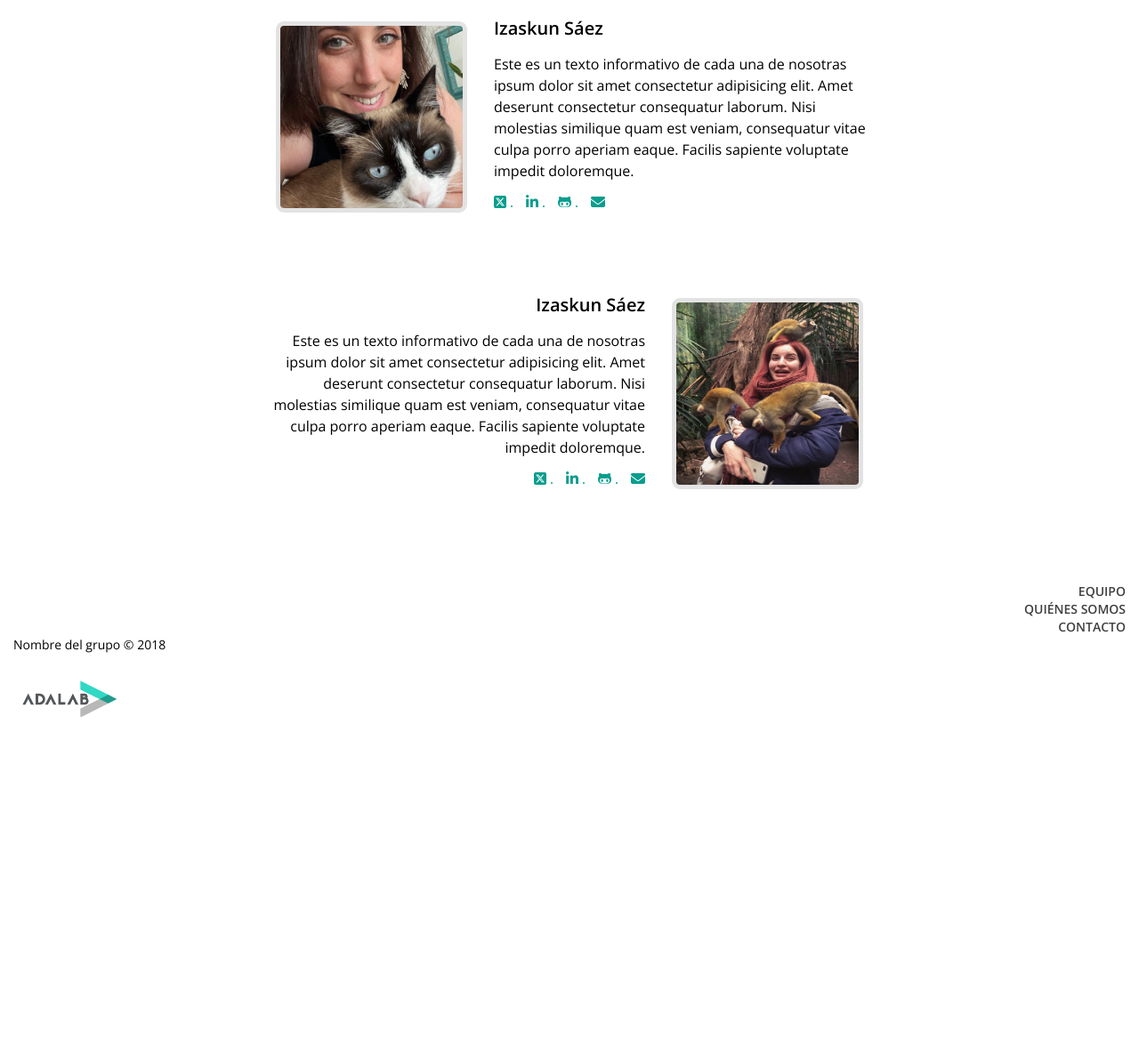
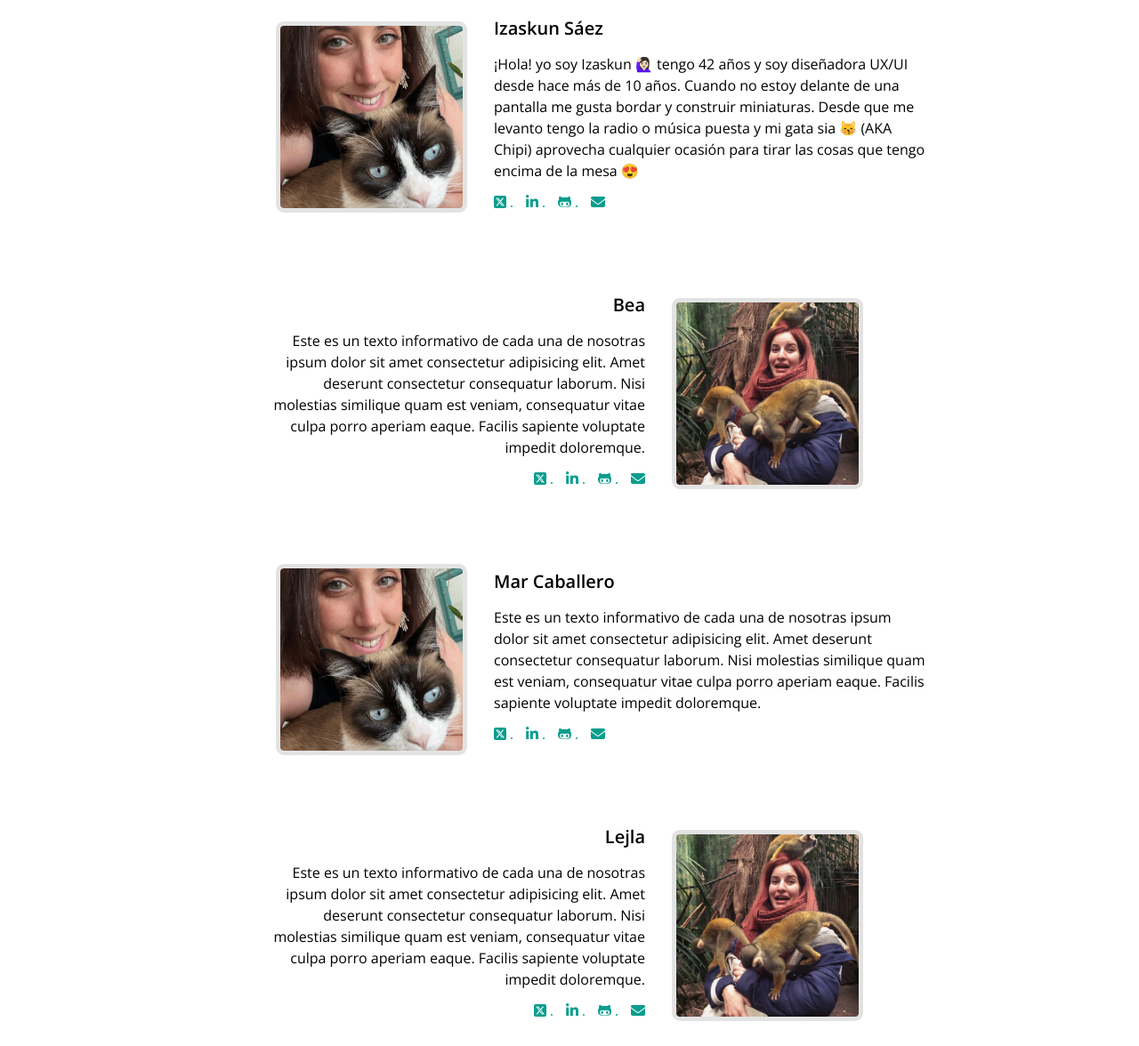
Before and after one commit to bearm12/project-promo-w-module-1-team-3, a website built with Vite: page src/index.html in a window 1280 px wide. Shown: the part 1298-2474 px from the top of the page at 89% size. Before the commit the page ends 2108 px from the top, so only its background shows below. Built offline with nearby package versions, Linux system fonts and the light colour scheme; files whose address does not match are found by name.

Commit message:
text added

```diff
--- a/src/partials/personas.html
+++ b/src/partials/personas.html
@@ -13,6 +13,89 @@
                   <div class="content_persona_text_left">
                       <div class="content_persona_text_name_left">
                          <h4>Izaskun Sáez</h4>
+                      </div>
+
+                      <div class="content_persona_text_bio_left">
+                        <p>¡Hola! yo soy Izaskun 🙋🏻‍♀️ tengo 42 años y soy diseñadora UX/UI desde hace más de 10 años.
+                          Cuando no estoy delante de una pantalla me gusta bordar y construir miniaturas.
+                          Desde que me levanto tengo la radio o música puesta y mi gata sia 😽 (AKA Chipi)
+                          aprovecha cualquier ocasión para tirar las cosas que tengo encima de la mesa 😍</p>
+                      </div>
+
+              <!-- Aquí comienza la zona de iconos de social media -->
+                      <div class="content_persona_text_socialshare_left">
+                          <ul class="socialshare_icon_list_left">
+                            <li class="icono_left">
+                              <i class="fa-brands fa-square-x-twitter"></i>
+                            </li>
+                            <li class="icono_left">
+                              <i class="fa-brands fa-linkedin-in"></i>
+                            </li>
+                            <li class="icono_left">
+                              <i class="fa-brands fa-github-alt"></i>
+                            </li>
+                            <li class="icono_left">
+                              <i class="fa-solid fa-envelope"></i>
+                            </li>
+                          </ul>
+                      </div>
+          </div>
+</div>
+
+
+
+<!-- Aquí comienza la persona que se va a la derecha -->
+
+      <div class="content_persona_right">
+                <div class="content_persona_image">
+                  <figure>
+                        <img src="../images/bea_img.jpeg" alt="Bea" class="persona_image" />
+                  </figure>
+                </div>
+            <!-- Aquí comienza la información en texto -->
+              <div class="content_persona_text_right">
+                      <div class="content_persona_text_name_right">
+                          <h4>Bea</h4>
+                      </div>
+
+                      <div class="content_persona_text_bio_right">
+                        <p>Este es un texto informativo de cada una de nosotras ipsum dolor sit amet consectetur adipisicing elit.
+                          Amet deserunt consectetur consequatur laborum.
+                          Nisi molestias similique quam est veniam, consequatur vitae culpa porro aperiam eaque. Facilis sapiente
+                          voluptate impedit doloremque.</p>
+                      </div>
+
+                    <!-- Aquí comienza la zona de iconos de social media -->
+                      <div class="content_persona_text_socialshare_right">
+                        <ul class="socialshare_icon_list_right">
+                          <li class="icono_right">
+                            <i class="fa-brands fa-square-x-twitter"></i>
+                          </li>
+                          <li class="icono_right">
+                            <i class="fa-brands fa-linkedin-in"></i>
+                          </li>
+                          <li class="icono_right">
+                            <i class="fa-brands fa-github-alt"></i>
+                          </li>
+                          <li class="icono_right">
+                            <i class="fa-solid fa-envelope"></i>
+                          </li>
+                        </ul>
+                      </div>
+              </div>
+      </div>
+
+          <!-- Aquí comienza la imagen de la persona -->
+          <div class="content_persona_left">
+                  <div class="content_persona_image">
+                    <figure>
+                      <img src="../images/izaskun_img.jpg" alt="Izaskun Saez" class="persona_image" />
+                    </figure>
+                  </div>
+          <!-- Aquí comienza la información en texto -->
+                  <div class="content_persona_text_left">
+                      <div class="content_persona_text_name_left">
+                         <h4>Mar Caballero</h4>
                       </div>
 
                       <div class="content_persona_text_bio_left">
@@ -55,7 +138,7 @@
             <!-- Aquí comienza la información en texto -->
               <div class="content_persona_text_right">
                       <div class="content_persona_text_name_right">
-                          <h4>Izaskun Sáez</h4>
+                          <h4>Lejla</h4>
                       </div>
 
                       <div class="content_persona_text_bio_right">
@@ -86,6 +169,4 @@
       </div>
 
 
-
-
 </div>
--- a/src/scss/layout/_personas.scss
+++ b/src/scss/layout/_personas.scss
@@ -23,14 +23,21 @@
 
   .content_persona_image{
     margin: 10px auto;
+
   }
 
   .persona_image{
     background-image: url(../images/izaskun_img.jpg);
     width: 180px;
     height: 180px;
+    background-position: center center;
+    background-repeat: no-repeat;
+    object-fit: cover;
     border-radius: 4px;
     outline: solid 5px rgba(184, 184, 185, 0.4);
+
+    // overflow: hidden;
+
 }
 
 .content_persona_text_name_left,
@@ -129,7 +136,7 @@
     .socialshare_icon_list_left,{
       padding-left: 0;
       text-align: left;
-      width: 450px;
+      width: 500px;
       margin: 15px auto;
     }
 
@@ -151,7 +158,7 @@
       flex-direction: row-reverse;
       margin-right: 35px;
       text-align: right;
-      max-width: 450px;
+      max-width: 500px;
     }
 
     .content_persona_text_name_right,
```
